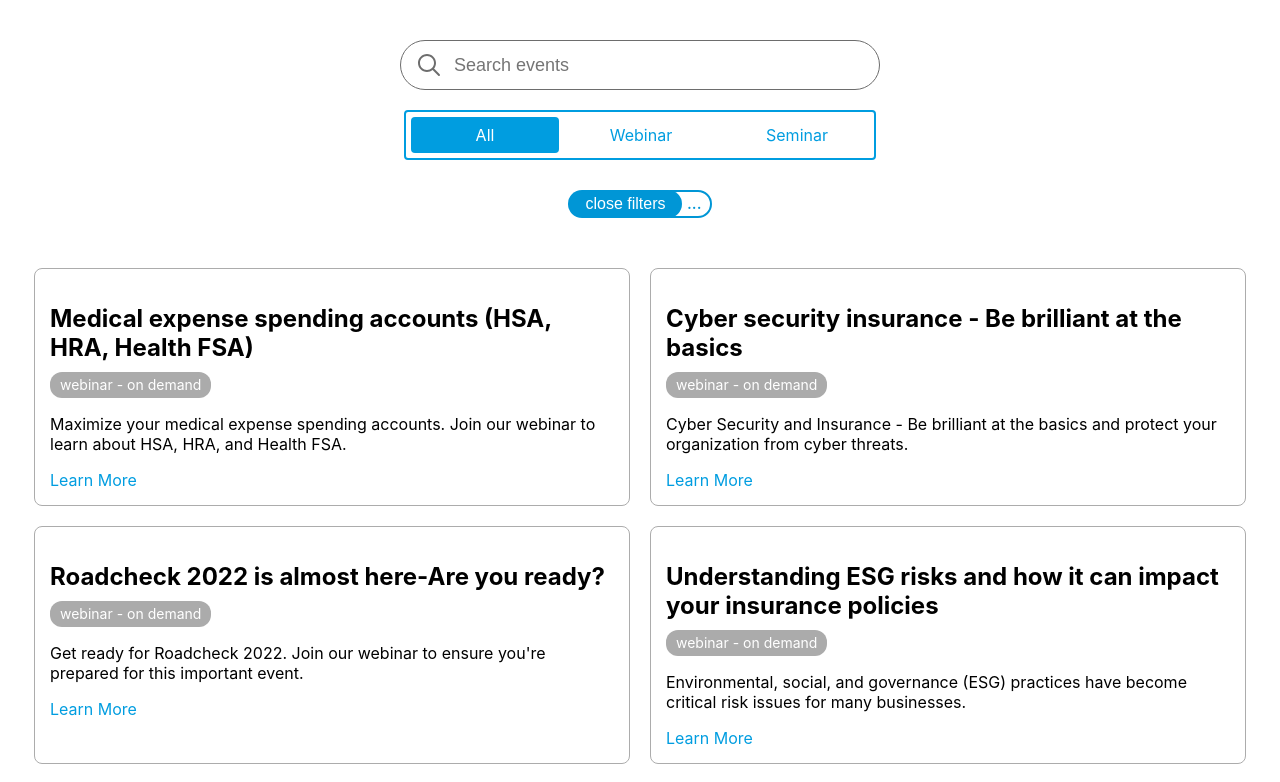
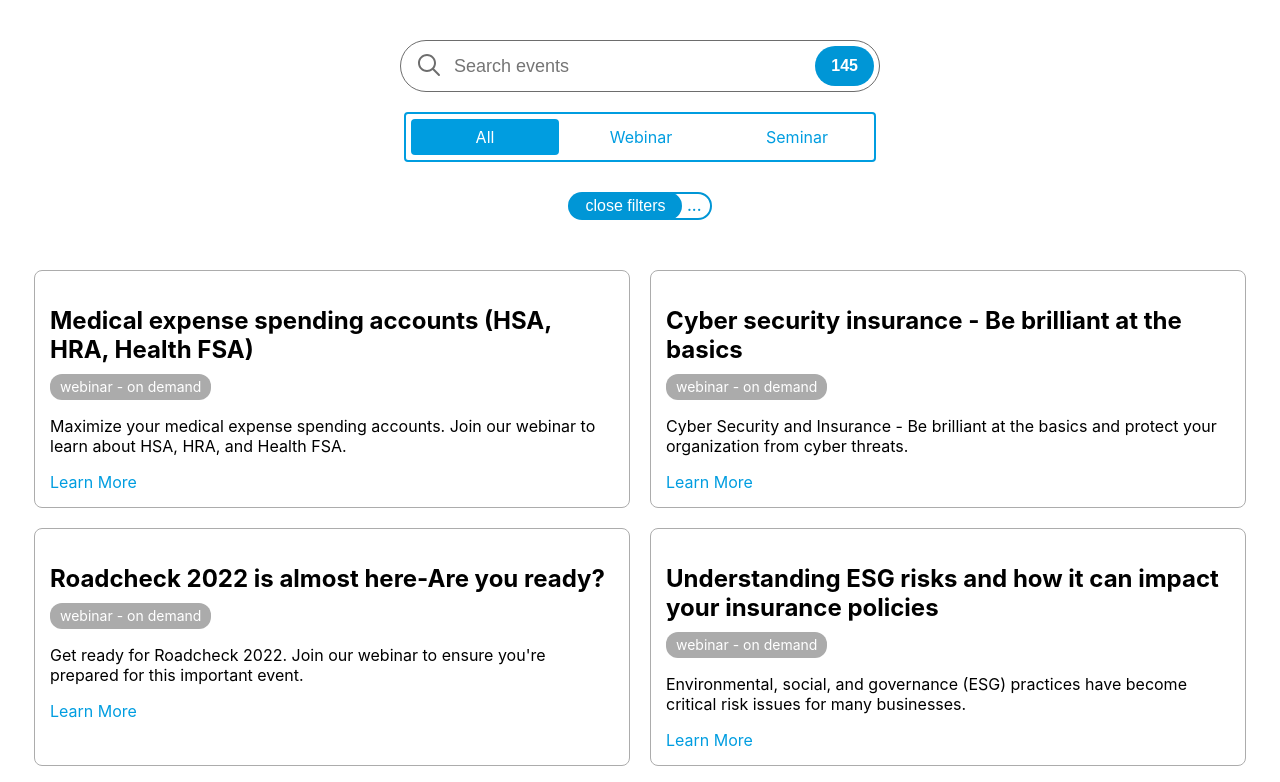
Before and after one commit to dbaronov/event-list-react, a React (Create React App) app: page / in a window 1280 px wide. Shown: the top 782 px of the page. Built offline with nearby package versions, Linux system fonts and the light colour scheme.

Commit message:
Event schema imported

```diff
--- a/src/components/text-search/TextSearch.tsx
+++ b/src/components/text-search/TextSearch.tsx
@@ -1,7 +1,9 @@
 import { memo } from "react";
+import { Event } from '../../schema'
 
 interface TextInputProps {
   value: string
+  events: Event[]
   onChange: (tagValue: string) => void
 }
 
@@ -19,6 +21,7 @@ export const TextSearch = memo((props: TextInputProps) => {
           />
         </svg>
         <input type="text" placeholder="Search events" onChange={(event) => props.onChange(event.target.value)} />
+        <input type="button" disabled tabIndex={0} value={props.events.length || ". . ."} />
         <input type="reset" name="reset" tabIndex={0} value="✕" aria-label="Clear text input" />
       </div>
     </form>
```
Lines whose indentation alone changed are shown as unchanged.
